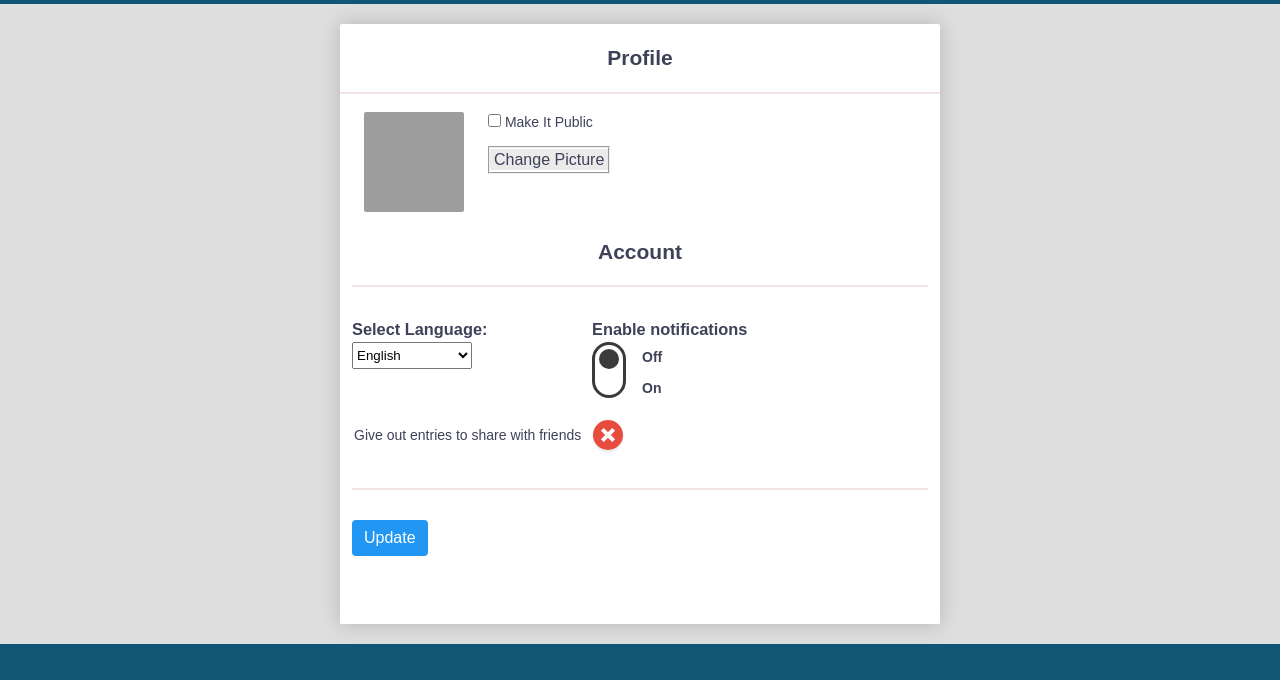
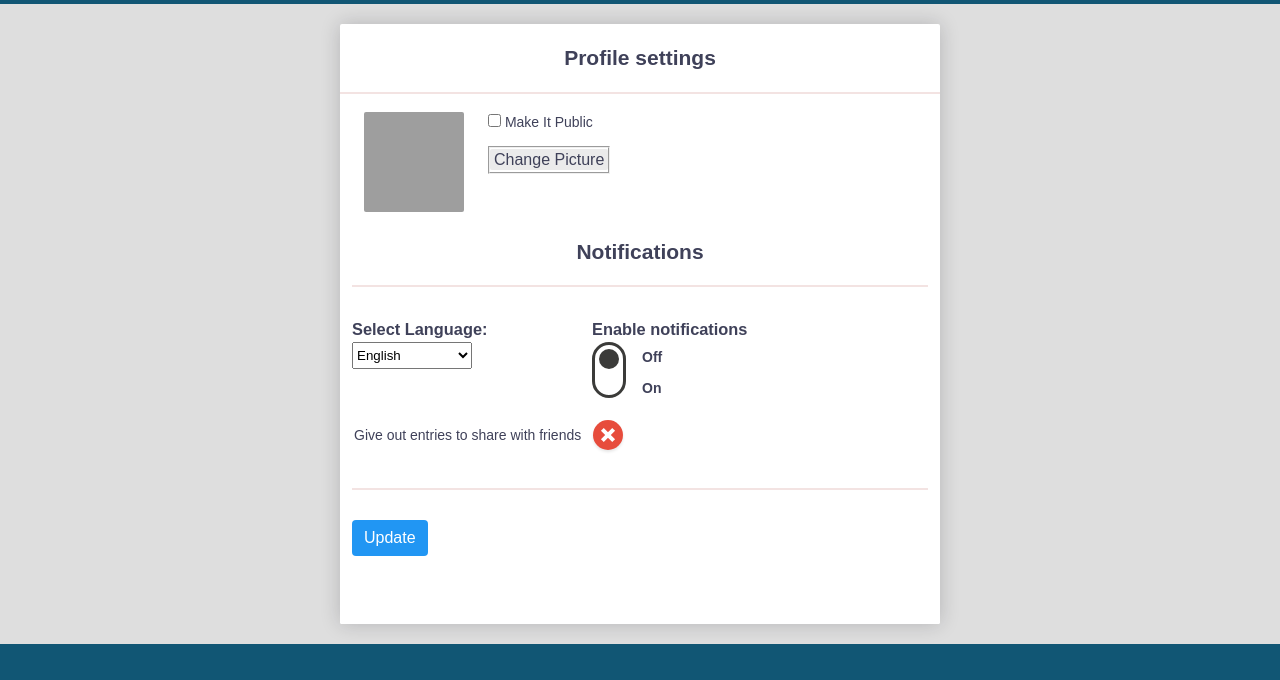
Before and after one commit to murera/my-diary, a website: page UI/html/settings.html in a window 1280 px wide. Shown: the part 50-730 px from the top of the page. Drawn offline with Linux system fonts and the light colour scheme; files that its build step writes are made by us from their sources; grey boxes are pictures that could not be loaded.

Commit message:
bug(notification): redesign notification page [Finishes #169385351]

```diff
--- a/UI/html/settings.html
+++ b/UI/html/settings.html
@@ -41,7 +41,7 @@
 	  </nav>
 			<div id="config-data">
 
-					<span class="config_title"> <h2>Profile</h2></span>
+					<span class="config_title"> <h2>Profile settings</h2></span>
 
 					<main class="content" id="main-content">
 					  <section id="user_profile">
@@ -61,7 +61,7 @@
 							  </div>
 							</li>
 
-					<span style="border-bottom: 2px solid #f3e3e2;"   class="config_title"> <h2>Account</h2></span>
+					<span style="border-bottom: 2px solid #f3e3e2;"   class="config_title"> <h2>Notifications</h2></span>
 				   <div style = "margin-top: 30px;">
 					  <h3  style="display: inline"  id="header">Select Language: </h3>
 					<select class="custom-select" style="width: 50%; height: 27px">
```
